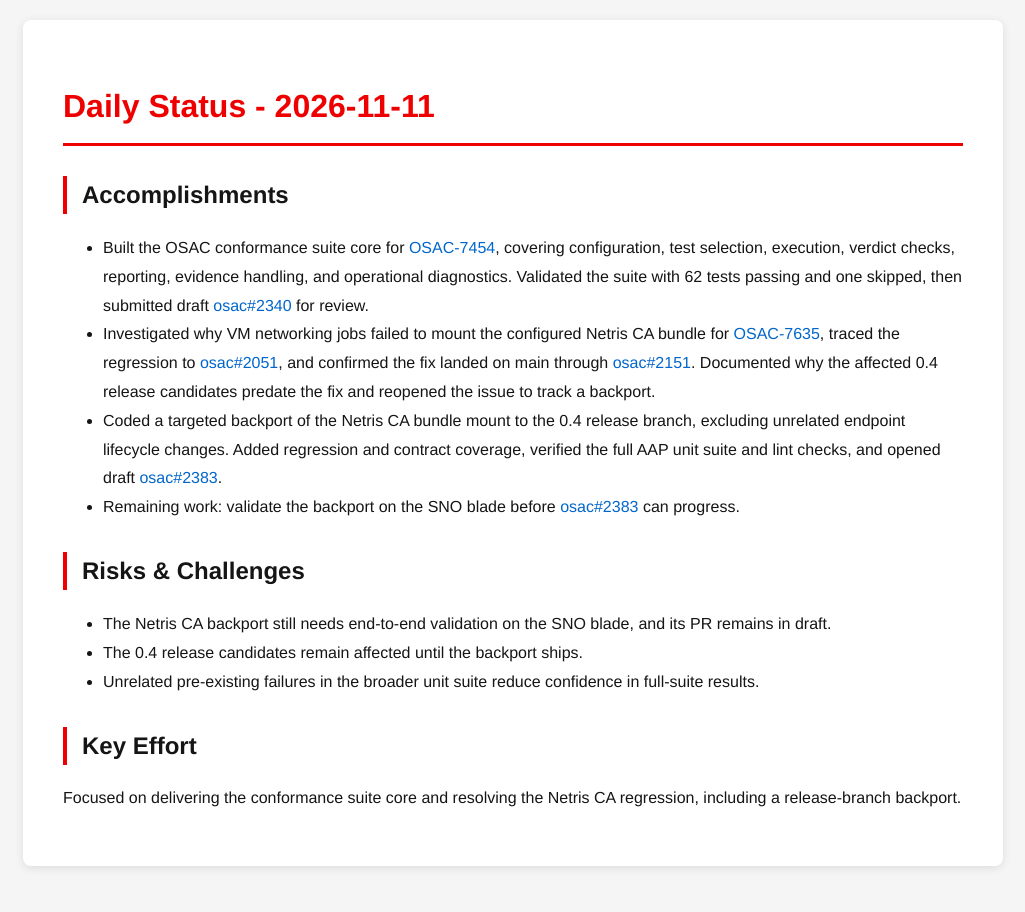
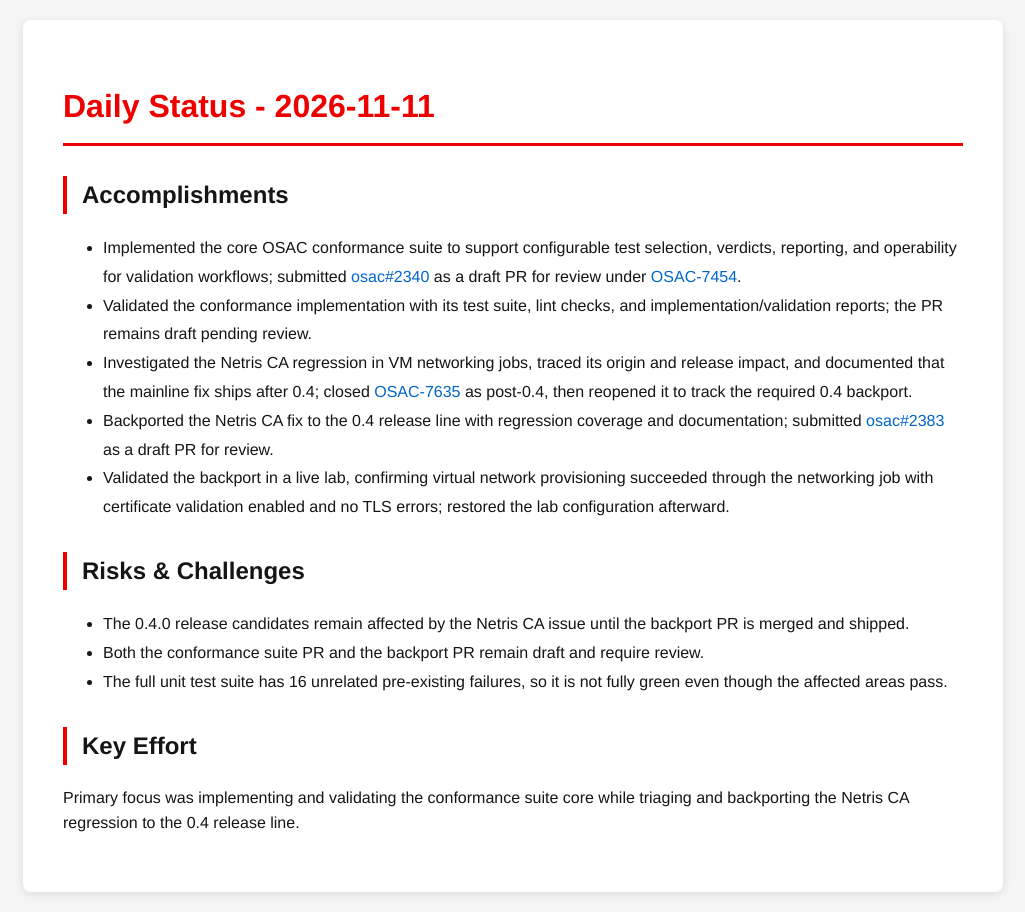
Before and after one commit to tzvatot/daily-status, a Jekyll site: the page built from 2026-11-11.md, in a window 1280 px wide. Shown: the whole page, without its empty margins (127-1152 px from the left). Built offline with Jekyll 4.4.1, drawn with Linux system fonts in a browser that asks for light colours.

Commit message:
Daily status update - 2026-11-11

```diff
--- a/2026-11-11.md
+++ b/2026-11-11.md
@@ -7,15 +7,16 @@ date: 2026-11-11
 # Daily Status - 2026-11-11
 
 ## Accomplishments
-- Built the OSAC conformance suite core for [OSAC-7454](https://redhat.atlassian.net/browse/OSAC-7454), covering configuration, test selection, execution, verdict checks, reporting, evidence handling, and operational diagnostics. Validated the suite with 62 tests passing and one skipped, then submitted draft [osac#2340](https://github.com/osac-project/osac/pull/2340) for review.
-- Investigated why VM networking jobs failed to mount the configured Netris CA bundle for [OSAC-7635](https://redhat.atlassian.net/browse/OSAC-7635), traced the regression to [osac#2051](https://github.com/osac-project/osac/pull/2051), and confirmed the fix landed on main through [osac#2151](https://github.com/osac-project/osac/pull/2151). Documented why the affected 0.4 release candidates predate the fix and reopened the issue to track a backport.
-- Coded a targeted backport of the Netris CA bundle mount to the 0.4 release branch, excluding unrelated endpoint lifecycle changes. Added regression and contract coverage, verified the full AAP unit suite and lint checks, and opened draft [osac#2383](https://github.com/osac-project/osac/pull/2383).
-- Remaining work: validate the backport on the SNO blade before [osac#2383](https://github.com/osac-project/osac/pull/2383) can progress.
+- Implemented the core OSAC conformance suite to support configurable test selection, verdicts, reporting, and operability for validation workflows; submitted [osac#2340](https://github.com/osac-project/osac/pull/2340) as a draft PR for review under [OSAC-7454](https://redhat.atlassian.net/browse/OSAC-7454).
+- Validated the conformance implementation with its test suite, lint checks, and implementation/validation reports; the PR remains draft pending review.
+- Investigated the Netris CA regression in VM networking jobs, traced its origin and release impact, and documented that the mainline fix ships after 0.4; closed [OSAC-7635](https://redhat.atlassian.net/browse/OSAC-7635) as post-0.4, then reopened it to track the required 0.4 backport.
+- Backported the Netris CA fix to the 0.4 release line with regression coverage and documentation; submitted [osac#2383](https://github.com/osac-project/osac/pull/2383) as a draft PR for review.
+- Validated the backport in a live lab, confirming virtual network provisioning succeeded through the networking job with certificate validation enabled and no TLS errors; restored the lab configuration afterward.
 
 ## Risks & Challenges
-- The Netris CA backport still needs end-to-end validation on the SNO blade, and its PR remains in draft.
-- The 0.4 release candidates remain affected until the backport ships.
-- Unrelated pre-existing failures in the broader unit suite reduce confidence in full-suite results.
+- The 0.4.0 release candidates remain affected by the Netris CA issue until the backport PR is merged and shipped.
+- Both the conformance suite PR and the backport PR remain draft and require review.
+- The full unit test suite has 16 unrelated pre-existing failures, so it is not fully green even though the affected areas pass.
 
 ## Key Effort
-Focused on delivering the conformance suite core and resolving the Netris CA regression, including a release-branch backport.
+Primary focus was implementing and validating the conformance suite core while triaging and backporting the Netris CA regression to the 0.4 release line.
```
